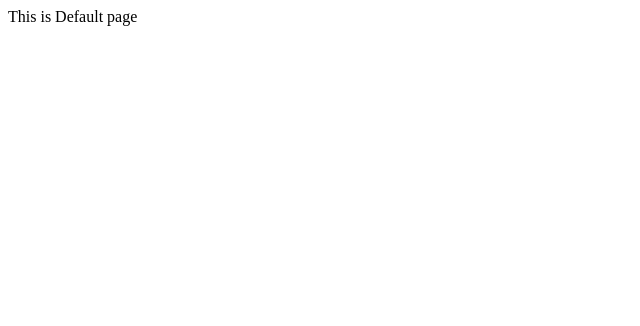
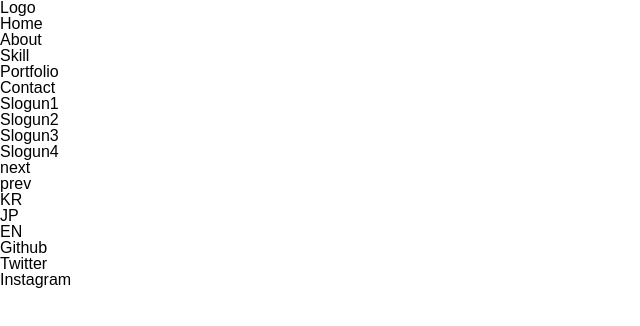
Before and after one commit to Eundoe/eundoe-reactprofile, a React (Create React App) app: page / in a window 1280 px wide. Shown: the top 326 px of the page, without its empty margins (0-640 px from the left). Built offline with nearby package versions, Linux system fonts and the light colour scheme.

Commit message:
20230318finish

```diff
--- a/package.json
+++ b/package.json
@@ -6,8 +6,12 @@
     "@testing-library/jest-dom": "^5.16.5",
     "@testing-library/react": "^13.4.0",
     "@testing-library/user-event": "^13.5.0",
+    "i18next": "^22.4.12",
     "react": "^18.2.0",
     "react-dom": "^18.2.0",
+    "react-i18next": "^12.2.0",
+    "react-icons": "^4.8.0",
+    "react-router-dom": "^6.9.0",
     "react-scripts": "5.0.1",
     "web-vitals": "^2.1.4"
   },
--- a/public/index.html
+++ b/public/index.html
@@ -1,9 +1,10 @@
 <!DOCTYPE html>
-<html lang="en">
+<html lang="ko">
   <head>
     <meta charset="utf-8" />
     <meta name="viewport" content="width=device-width, initial-scale=1" />
-    <title>React App</title>
+    <title>Eundoe's Pond</title>
+    <link rel="stylesheet" href="./reset.css">
   </head>
   <body>
     <div id="root"></div>
--- /dev/null
+++ b/public/reset.css
@@ -0,0 +1,117 @@
+@charset "UTF-8";
+/* CSS Document */
+html, body, div, span, object, iframe,
+h1, h2, h3, h4, h5, h6, p, blockquote, pre,
+abbr, address, cite, code,
+del, dfn, em, img, ins, kbd, q, samp,
+small, strong, sub, sup, var,
+b, i,
+dl, dt, dd, ol, ul, li,
+fieldset, form, label, legend,
+table, caption, tbody, tfoot, thead, tr, th, td,
+article, aside, canvas, details, figcaption, figure,
+footer, header, hgroup, menu, nav, section, summary,
+time, mark, audio, video {
+    margin:0;
+    padding:0;
+    border:0;
+    outline:0;
+    font-size:100%;
+    vertical-align:baseline;
+    background:transparent;
+    font-weight:normal;
+}
+
+body {
+    line-height:1;
+}
+
+article,aside,details,figcaption,figure,
+footer,header,hgroup,menu,nav,section {
+    display:block;
+}
+
+ul,ol,li {
+    list-style:none;
+}
+
+blockquote, q {
+    quotes:none;
+}
+
+blockquote:before, blockquote:after,
+q:before, q:after {
+    content:'';
+    content:none;
+}
+
+a {text-decoration:none;
+    margin:0;
+    padding:0;
+    font-size:100%;
+    color: #000;
+}
+
+/* change colours to suit your needs */
+ins {
+    background-color:#ff9;
+    color:#000;
+    text-decoration:none;
+}
+
+/* change colours to suit your needs */
+mark {
+    background-color:#ff9;
+    color:#000;
+    font-style:italic;
+    font-weight:bold;
+}
+
+del {
+    text-decoration: line-through;
+}
+
+abbr[title], dfn[title] {
+    border-bottom:1px dotted;
+    cursor:help;
+}
+
+table {
+    border-collapse:collapse;
+    border-spacing:0;
+}
+
+input, select {
+    vertical-align:middle;
+}
+
+
+/* change border colour to suit your needs */
+hr {
+    display:block;
+    height:1px;
+    border:0;
+    border-top:1px solid #cccccc;
+    margin:1em 0;
+    padding:0;
+}
+
+button{
+    padding: 0;
+    border: none;
+    margin: 0;
+}
+
+
+.hide{
+    width: 0; height: 0;
+    line-height: 0;
+    position: absolute;
+    font-size: 0;
+    display: none;
+
+}
+
+body{
+    font-family: Arial, Helvetica, sans-serif;
+}
--- a/src/App.js
+++ b/src/App.js
@@ -1,10 +1,38 @@
+
+// Library
+import { useState } from "react"
+import { BrowserRouter, Routes, Route } from "react-router-dom"
+
+// Component
+import Header from "./component/Header"
+import Footer from "./component/Footer"
+import Translate from "./component/Tranlate"
+import Home from "./page/Home"
+import About from "./page/About"
+import Skill from "./page/Skill"
+import Portfolio from "./page/Portfolio"
+import Contact from "./page/Contact"
+
 
 
 function App(){
+  const [language, setLanguage] = useState('ko')
+
   return(
-    <div>
-      This is Default page
-    </div>
+    <BrowserRouter>
+      <Header />
+      <div id="wrap">
+          <Routes>
+            <Route path ="/" element ={<Home/>}/>
+            <Route path ="/about" element ={<About/>}/>
+            <Route path ="/skill" element={<Skill/>}/>
+            <Route path ="/portfolio" element={<Portfolio/>}/>
+            <Route path ="/contact" element={<Contact/>}/>
+          </Routes>
+      </div>
+      <Translate/>
+      <Footer />
+    </BrowserRouter>
   )
 }
 
--- /dev/null
+++ b/src/component/Footer.js
@@ -0,0 +1,16 @@
+
+
+function Footer(){
+  return(
+    <footer>
+      <ul>
+        <li><a href="#" target="_blank">Github</a></li>
+        <li><a href="#" target="_blank">Twitter</a></li>
+        <li><a href="#" target="_blank">Instagram</a></li>
+      </ul>
+
+    </footer>
+  )
+}
+
+export default Footer
--- /dev/null
+++ b/src/component/Header.js
@@ -0,0 +1,22 @@
+import { Link } from "react-router-dom"
+
+function Header(){
+  return(
+    <header>
+      <div id="headwrap">
+        <h1>Logo</h1>
+        <nav id="hnav">
+          <ul>
+            <li><Link to='/'>Home</Link></li>
+            <li><Link to='/about'>About</Link></li>
+            <li><Link to='/skill'>Skill</Link></li>
+            <li><Link to='/portfolio'>Portfolio</Link></li>
+            <li><Link to='/contact'>Contact</Link></li>
+          </ul>
+        </nav>
+      </div>
+    </header>
+  )
+}
+
+export default Header
--- /dev/null
+++ b/src/component/Tranlate.js
@@ -0,0 +1,15 @@
+
+
+function Translate(){
+  return(
+    <aside>
+      <ul id="translate">
+        <li>KR</li>
+        <li>JP</li>
+        <li>EN</li>
+      </ul>
+    </aside>
+  )
+}
+
+export default Translate
--- /dev/null
+++ b/src/page/About.js
@@ -0,0 +1,13 @@
+
+
+function About(){
+  return(
+    <article id="about">
+      <div id="aboutwrap">
+        This is About
+      </div>
+    </article>
+  )
+}
+
+export default About
--- /dev/null
+++ b/src/page/Contact.js
@@ -0,0 +1,13 @@
+
+
+function Contact(){
+  return(
+    <article id="contact">
+      <div id="contwrap">
+        This is Contact
+      </div>
+    </article>
+  )
+}
+
+export default Contact
--- /dev/null
+++ b/src/page/Home.js
@@ -0,0 +1,30 @@
+
+
+function Slogun(){
+  let arrayex = [1,2,3,4]
+  return arrayex.map((item,index) => {
+    return(
+      <li>
+        <p>Slogun{item}</p>
+      </li>
+    )
+  })
+
+}
+
+
+function Home(){
+  return(
+    <article id="home">
+      <div id="homewrap">
+        <ul>
+          <Slogun/>
+        </ul>
+      <p className="next">next</p>
+      <p className="prev">prev</p>
+      </div>
+    </article>
+  )
+}
+
+export default Home
--- /dev/null
+++ b/src/page/Portfolio.js
@@ -0,0 +1,15 @@
+
+
+
+
+function Portfolio(){
+  return(
+    <article id="portfolio">
+      <div id="portwrap">
+        This is Portfolio
+      </div>
+    </article>
+  )
+}
+
+export default Portfolio
--- /dev/null
+++ b/src/page/Skill.js
@@ -0,0 +1,14 @@
+
+
+function Skill(){
+  return(
+    <article id="skill">
+      <div id="skillwrap">
+        This is skillwrap
+      </div>
+    </article>
+  )
+
+}
+
+export default Skill
```
Also changed, not shown: 2 other files (tests, documents, lock files or other folders).
